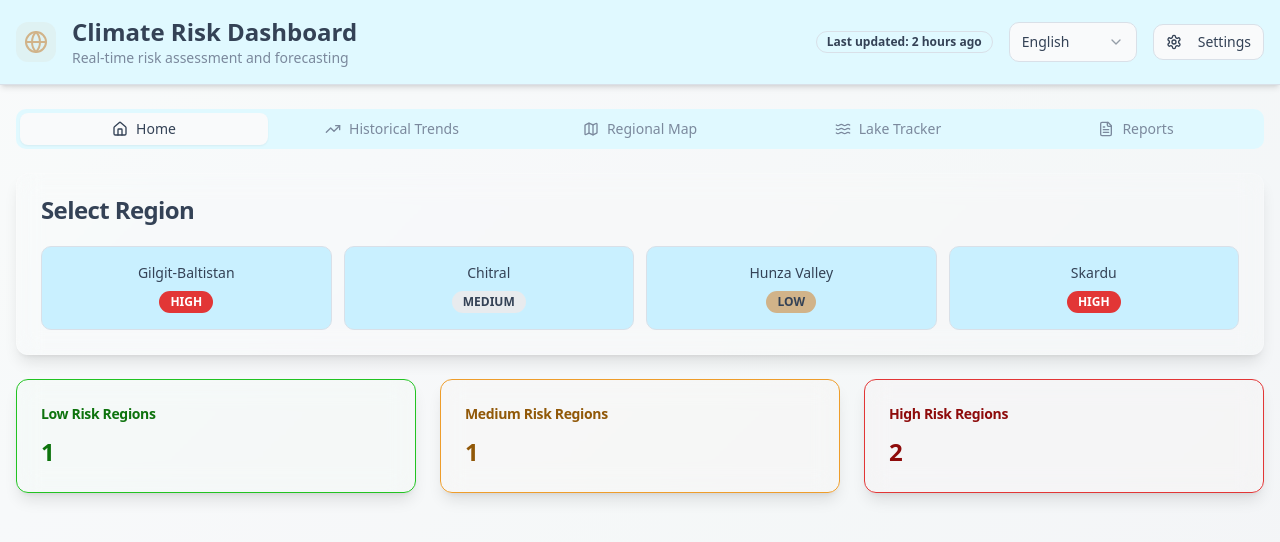
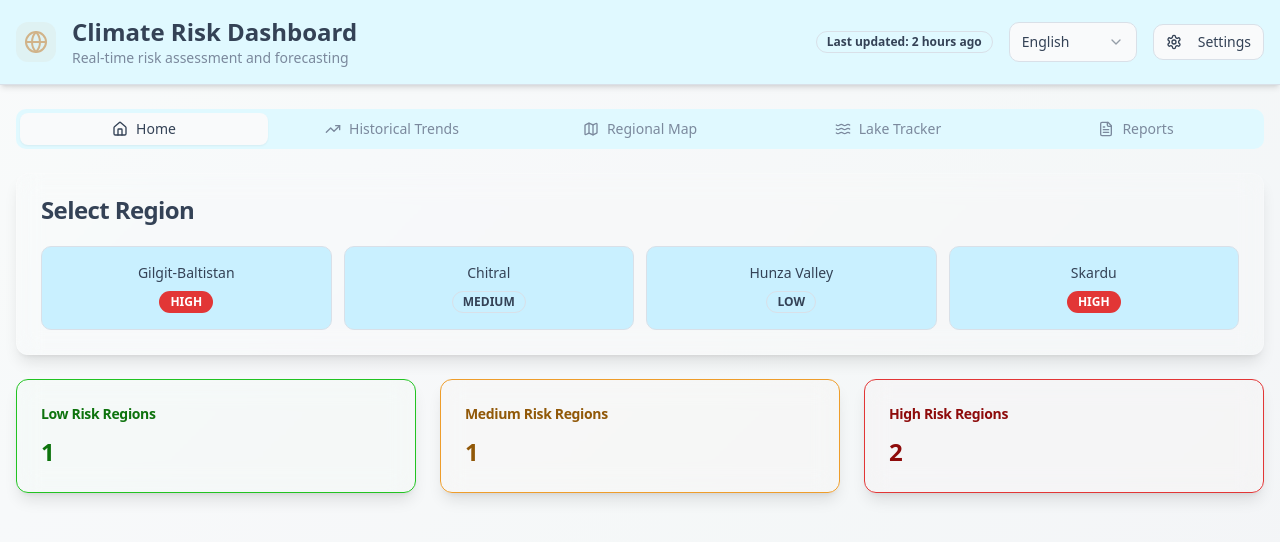
Before and after one commit to Asadullahshah/GlacioWatch, a React (Vite) app: page / in a window 1280 px wide. Shown: the top 542 px of the page. Built offline with nearby package versions, Linux system fonts and the light colour scheme.

Commit message:
Updated HomePage.tsx

```diff
--- a/src/components/dashboard/HomePage.tsx
+++ b/src/components/dashboard/HomePage.tsx
@@ -29,8 +29,8 @@ export function HomePage({ selectedRegion, onRegionSelect, language }: HomePageP
 
   const getRiskBadgeVariant = (level: string) => {
     switch (level) {
-      case 'low': return 'default';
-      case 'medium': return 'secondary';
+      case 'low': return 'risk-low';
+      case 'medium': return 'risk-medium';
       case 'high': return 'destructive';
       default: return 'outline';
     }
```
